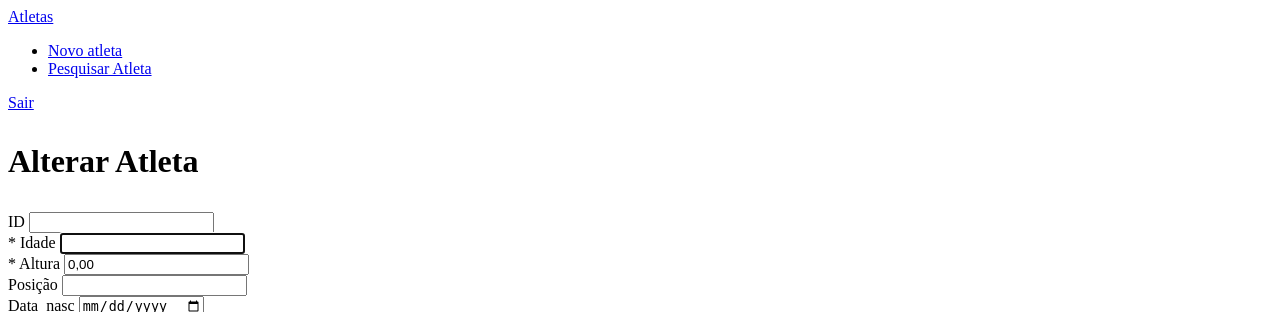
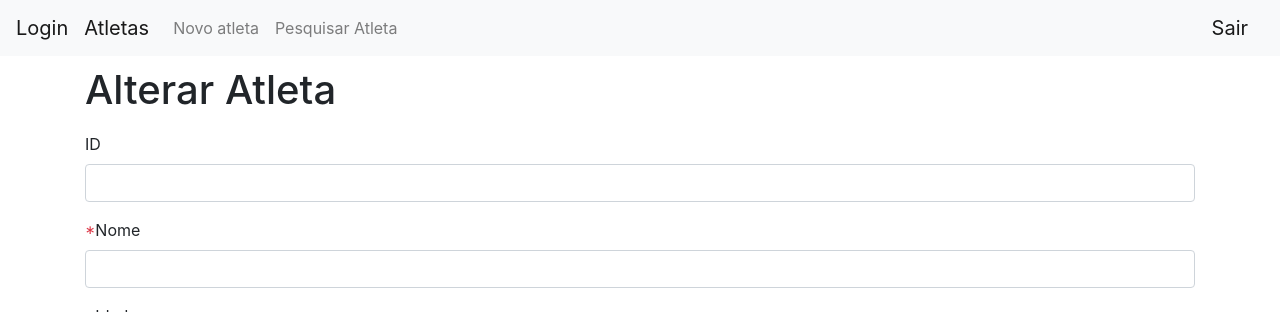
Before and after one commit to JESSYMELO/app_cadastro, a PHP site: page /view/atleta-alterar.php?id=1 in a window 1280 px wide. Shown: the top 312 px of the page. Run offline with PHP 8.4, Linux system fonts and the light colour scheme; a user stored in the database is signed in; data that the repository does not hold is empty.

Commit message:
Continuação trabalho 15/03/2018

```diff
--- a/App/DAO/AtletaDAO.php
+++ b/App/DAO/AtletaDAO.php
@@ -17,9 +17,10 @@ class AtletaDAO extends Conexao
         $sql = "insert into atleta (idade, altura, posicao, data_nasc) VALUES (:idade, :altura, :posicao, :data_nasc)";
         try{
             $i = $this->conexao->prepare($sql);
+            $i->bindValue(":nome", $atleta->getNome());
             $i->bindValue(":idade", $atleta->getIdade());
             $i->bindValue(":altura", $atleta->getAltura());
-            $i->bindValue(":posicao", $atleta->getposicao());
+            $i->bindValue(":posicao", $atleta->getPosicao());
             $i->bindValue(":data_nasc", $atleta->getData_nasc());
             $i->execute();
             return true;
@@ -73,6 +74,7 @@ class AtletaDAO extends Conexao
         $sql =  "update atletas set idade = :idade, altura = :altura, posicao = :posicao, data_nasc = :data_nasc WHERE id = :id";
         try{
             $p = $this->conexao->prepare($sql);
+            $p->bindValue("nome", $atleta->getNome());
             $p->bindValue("id", $atleta->getId());
             $p->bindValue("idade", $atleta->getIdade());
             $p->bindValue("altura", $atleta->getAltura());
--- a/App/Model/Atleta.php
+++ b/App/Model/Atleta.php
@@ -12,6 +12,7 @@ namespace App\Model;
 class Atleta
 {
     private $id;
+    private $nome;
     private $idade;
     private $altura;
     private $posicao;
@@ -31,6 +32,22 @@ class Atleta
     public function setId($id)
     {
         $this->id = $id;
+    }
+
+    /**
+     * @return mixed
+     */
+    public function getNome()
+    {
+        return $this->nome;
+    }
+
+    /**
+     * @param mixed $nome
+     */
+    public function setNome($nome)
+    {
+        $this->nome = $nome;
     }
 
     /**
--- a/database/schema.sql
+++ b/database/schema.sql
@@ -2,6 +2,7 @@ CREATE database db_cadastro;
 use db_cadastro;
 CREATE TABLE atletas(
   id INT NOT NULL auto_increment,
+  nome VARCHAR(100),
   idade INT NOT NULL,
   altura DECIMAL (10,2),
   posicao VARCHAR (100),
--- a/view/atleta-alterar.php
+++ b/view/atleta-alterar.php
@@ -12,6 +12,7 @@ include 'cabecalho.php';?>
     if($_POST){
         $p2 = new \App\Model\Atleta();
         $p2->setId($_POST['id']);
+        $p2->setNome($_POST['nome']);
         $p2->setIdade($_POST['idade']);
         $p2->setAltura(\App\Helper\Moeda::set($_POST['altura']));
         !empty($_POST['posicao']) ? $p2->setPosicao(\App\Helper\Moeda::set($_POST['posicao'])) : $p2->setPosicao(null);
@@ -35,11 +36,15 @@ include 'cabecalho.php';?>
             <input type="text" id="id" name="id" class="form-control" value="<?php echo $resultado['id']; ?>">
         </div>
         <div class="form-group">
-            <label for="idade"><span class="text-danger">*</span> Idade</label>
-            <input type="text" id="idade" name="idade" required autofocus class="form-control" value="<?php echo $resultado['idade']; ?>">
+            <label for="nome"><span class="text-danger">*</span>Nome</label>
+            <input type="text" id="nome" name="nome" class="form-control" value="<?php echo $resultado['nome']; ?>">
         </div>
         <div class="form-group">
-            <label for="altura"><span class="text-danger">*</span> Altura</label>
+            <label for="idade"><span class="text-danger">*</span>Idade</label>
+            <input type="text" id="idade" name="idade" required class="form-control" value="<?php echo $resultado['idade']; ?>">
+        </div>
+        <div class="form-group">
+            <label for="altura">Altura</label>
             <input type="text" id="altura" name="altura" required class="form-control" value="<?php echo \App\Helper\Moeda::get($resultado['altura']); ?>">
         </div>
         <div class="form-group">
@@ -47,14 +52,14 @@ include 'cabecalho.php';?>
             <input type="text" id="posicao" name="posicao" class="form-control" value="<?php echo ($resultado['posicao']); ?>">
         </div>
         <div class="form-group">
-            <label for="data_nasc">Data_nasc</label>
+            <label for="data_nasc"><span class="text-danger">*</span>Data Nascimento</label>
             <input type="date" id="data_nasc" name="data_nasc" class="form-control" value="<?php echo \App\Helper\Data::get( $resultado['data_nasc']); ?>">
         </div>
         <div class="form-group">
             Os campos com <span class="text-danger">*</span> não podem estar em branco.
         </div>
         <button type="submit" class="btn btn-success">
-            <img src="../assets/images/ic_done_white_24px.svg" alt="Alterar o Atleta"> Alterar
+            <img src="../assets/imagens/confirmar.svg" alt="Alterar"> Alterar
         </button>
     </form>
 <?php include 'rodape.php';?>
--- a/view/atleta-excluir.php
+++ b/view/atleta-excluir.php
@@ -12,6 +12,6 @@ $uDAO->verificar();
 $p = new \App\Model\Atleta();
 $p->setId($_GET['id']);
 
-$pDAO = new \App\DAO\ProdutoDAO();
+$pDAO = new \App\DAO\AtletaDAO();
 if ($pDAO->excluir($p))
     header("Location:atleta-pesquisar.php?msg=1");
--- a/view/cabecalho.php
+++ b/view/cabecalho.php
@@ -4,14 +4,18 @@
     <meta charset="UTF-8">
     <meta name="viewport" content="width=device-width, user-scalable=no, initial-scale=1.0, maximum-scale=1.0, minimum-scale=1.0">
     <meta http-equiv="X-UA-Compatible" content="ie=edge">
+    <link rel="stylesheet" href="../vendor/twbs/bootstrap/dist/css/bootstrap.css">
     <link rel="stylesheet" href="../assets/css/estilo.css">
     <title><?php echo $titulo; ?></title>
 </head>
 <body>
     <nav class="navbar navbar-expand-lg navbar-light bg-light">
-        <a class="navbar-brand" href="#">Atletas</a>
+        <a class="navbar-brand" href="login.php">Login</a>
+        <a class="navbar-brand" href="lista-atleta.php">Atletas</a>
+
         <div class="collapse navbar-collapse">
             <ul class="navbar-nav">
+
                 <li class="nav-item"><a href="atleta-inserir.php" class="nav-link">Novo atleta</a></li>
                 <li class="nav-item"><a href="atleta-pesquisar.php" class="nav-link">Pesquisar Atleta</a></li>
 
--- /dev/null
+++ b/view/lista-atleta.php
@@ -0,0 +1,6 @@
+<?php
+$titulo = "Cadastro de Atleta";
+include 'cabecalho.php';?>
+    <h1>Lista de Atletas</h1>
+<?php
+include '../vendor/autoload.php';
--- a/view/login.php
+++ b/view/login.php
@@ -9,7 +9,8 @@
 </head>
 <body>
     <div class="container">
-        <h1>Atletas</h1>
+        <img src="../assets/imagens/logoasbavi.jpg" height="100%">
+        <h1>Usuários</h1>
         <?php
             if ($_POST){
                 include '../vendor/autoload.php';
@@ -19,7 +20,7 @@
 
                 $uDao = new \App\DAO\UsuarioDAO();
                 if ($uDao->login($u))
-                    header("Location: atleta-pesquisar.php");
+                    header("Location: atleta-inserir.php");
                 else
                     echo "<div class='alert alert-danger'>E=mail ou senha incorretos!</div>";
 
--- a/view/rodape.php
+++ b/view/rodape.php
@@ -1,7 +1,3 @@
-<?php
-/**
- * Created by PhpStorm.
- * User: 00554653230
- * Date: 08/03/2018
- * Time: 20:00
- */
+    </div>
+</body>
+</html>
```
Also changed, not shown: view/atleta-inserir.php (+9 -4 lines), view/atleta-pesquisar.php (+14 -12 lines), assets/imagens/confirmar.svg (renamed from assets/imagens/ic_done_black_24px.svg), assets/imagens/delete.svg (renamed from assets/imagens/ic_delete_black_24px.svg), assets/imagens/editar.svg (renamed from assets/imagens/ic_mode_edit_black_24px.svg), assets/imagens/ic_delete_white_24px.svg (deleted), assets/imagens/ic_done_white_24px.svg (deleted), assets/imagens/ic_mode_edit_white_24px.svg (deleted), assets/imagens/ic_search_white_24px.svg (deleted), assets/imagens/logoasbavi.jpg (added), assets/imagens/pesquisar.svg (renamed from assets/imagens/ic_search_black_24px.svg).
